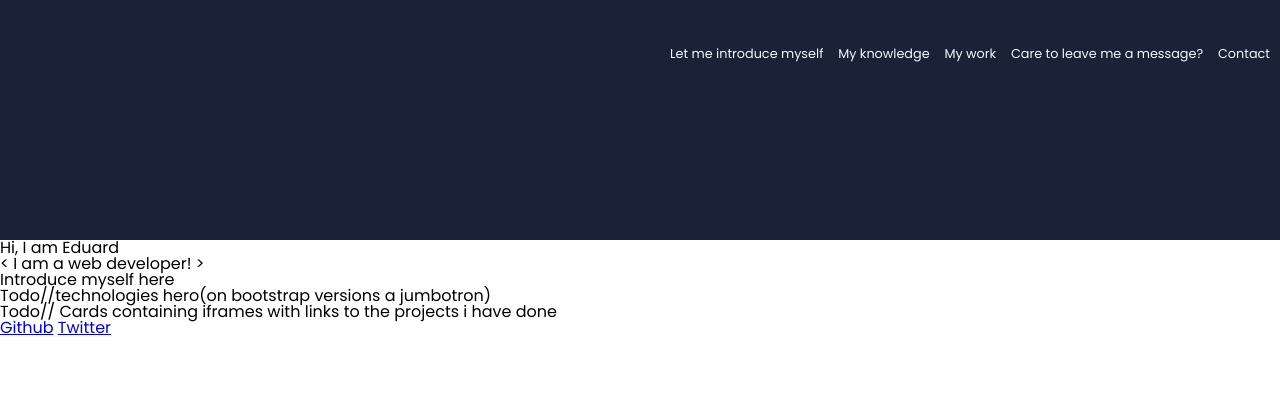
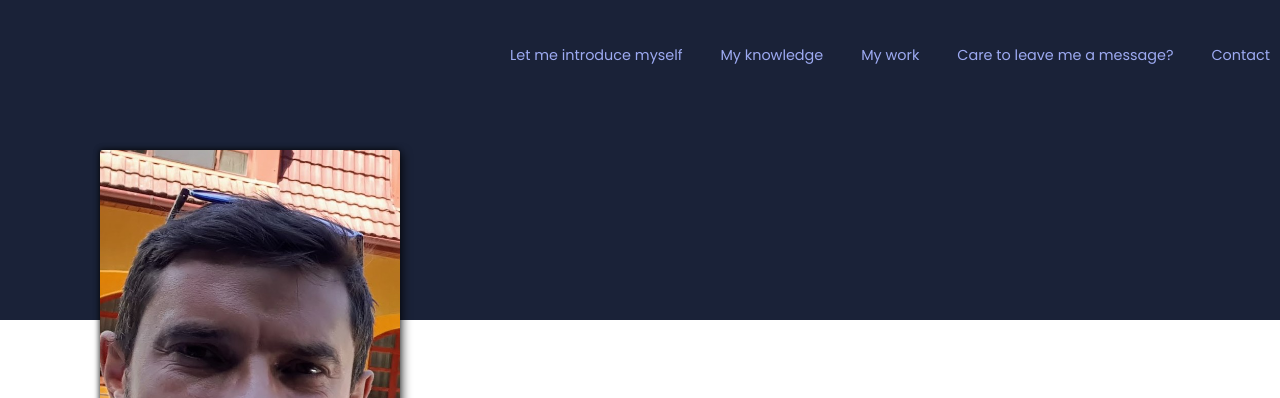
Before and after one commit to edy-gavrila/Portfolio, a plain HTML site: page index.html in a window 1280 px wide. Shown: the top 398 px of the page. Drawn offline with Linux system fonts and the light colour scheme; a web font is replaced by a local one.

Commit message:
Added avatar picture and some initial styling

```diff
--- a/index.html
+++ b/index.html
@@ -17,17 +17,26 @@
         <a class="nav-link" href="#">Care to leave me a message?</a>
         <a class="nav-link" href="#">Contact</a>
       </nav>
+      <img class="avatar" src="./img/avatar-2.jpg" alt="My picture" />
     </header>
 
-    <section id="about-myself">
+    <section class="introduction">
       <div class="welcome-screen">
         <h1 class="welcome-title">Hi, I am Eduard</h1>
-        <h2 class="welcome-subtitle">&lt; I am a web developer! &gt;</h2>
+        <h2 class="welcome-subtitle">
+          <span>&lt;</span> I am a web developer! / <span class="subtitle-">&gt;</span>
+        </h2>
       </div>
 
-      <div class="who-am-i">
-        <p>Introduce myself here</p>
-      </div>
+
+    </section>
+    <section class="about-me">
+        <div class="who-am-i">
+            <h2>Please allow me to introduce myself!</h2>
+            <p>My name is Eduard Gavrila and I am a full-stack web developer. In the following sections I will tell you more about myself, my journey of becoming  a developer, the reasons behind it. Then I will tell you about my technical skills, I will showcase some of my projects and share my ambitions for the future. I look forward to possibly working toghether! How do you like your cofee?
+            </p>
+
+        </div>
     </section>
 
     <section class="my-knowledge">
--- a/styles/style.css
+++ b/styles/style.css
@@ -2,7 +2,9 @@
 
 :root {
   --header-color: #1a2238;
-  --menu-text-color: #f0f8ff;
+  --menu-text-color: #9daaf2;
+  --accent-color-links: #ff6a3d;
+  --accent-color-backround: #ffedae;
 }
 
 body {
@@ -11,10 +13,10 @@ body {
 
 .header-container {
   display: flex;
-  height: 30vh;
+  height: 40vh;
   background-color: var(--header-color);
   align-items: flex-start;
-  justify-content:flex-end;
+  justify-content: flex-end;
 }
 
 .navbar {
@@ -23,13 +25,68 @@ body {
   margin-top: 3rem;
   margin-right: 10px;
 
-  width: 600px;
-
-
+  width: 760px;
 }
 
 .navbar .nav-link {
   color: var(--menu-text-color);
-  font-size: 0.8rem;
+  font-size: 0.9rem;
   text-decoration: none;
+  transition: transform 0.1s linear;
 }
+
+.navbar .nav-link:hover {
+  color: var(--accent-color-links);
+  transform: scale(1.1);
+  transition: transform 0.1s linear;
+}
+
+.avatar {
+  position: absolute;
+  height: 450px;
+  width: 300px;
+  top: 150px;
+  left: 100px;
+  box-shadow: 3px 3px 10px rgba(0, 0, 0, 0.6), -1px -1px 5px rgba(0, 0, 0, 0.6);
+  border-radius: 3px;
+}
+
+.introduction {
+
+  display: flex;
+  padding-top: 100px;
+  padding-left: 350px;
+  flex-direction: column;
+  height: 50vh;
+  align-items: center;
+}
+
+.welcome-title {
+  font-family: Open-Sans;
+  font-weight: bold;
+  font-size: 5.5rem;
+  text-align: center;
+  letter-spacing: 3px;
+
+}
+
+.welcome-subtitle {
+  font-size: 1.4rem;
+  text-align: end;
+  margin-top: 20px;
+  color: var(--header-color);
+  letter-spacing: 2px;
+  font-style: italic;
+
+}
+
+.about-me{
+    padding: 200px;
+    background-color: var(--accent-color-backround);
+}
+
+.about-me h2{
+    font-size: 3rem;
+    text-align: center;
+    margin: 100px 0;
+}
```
Also changed, not shown: img/avatar-2.jpg (added).
